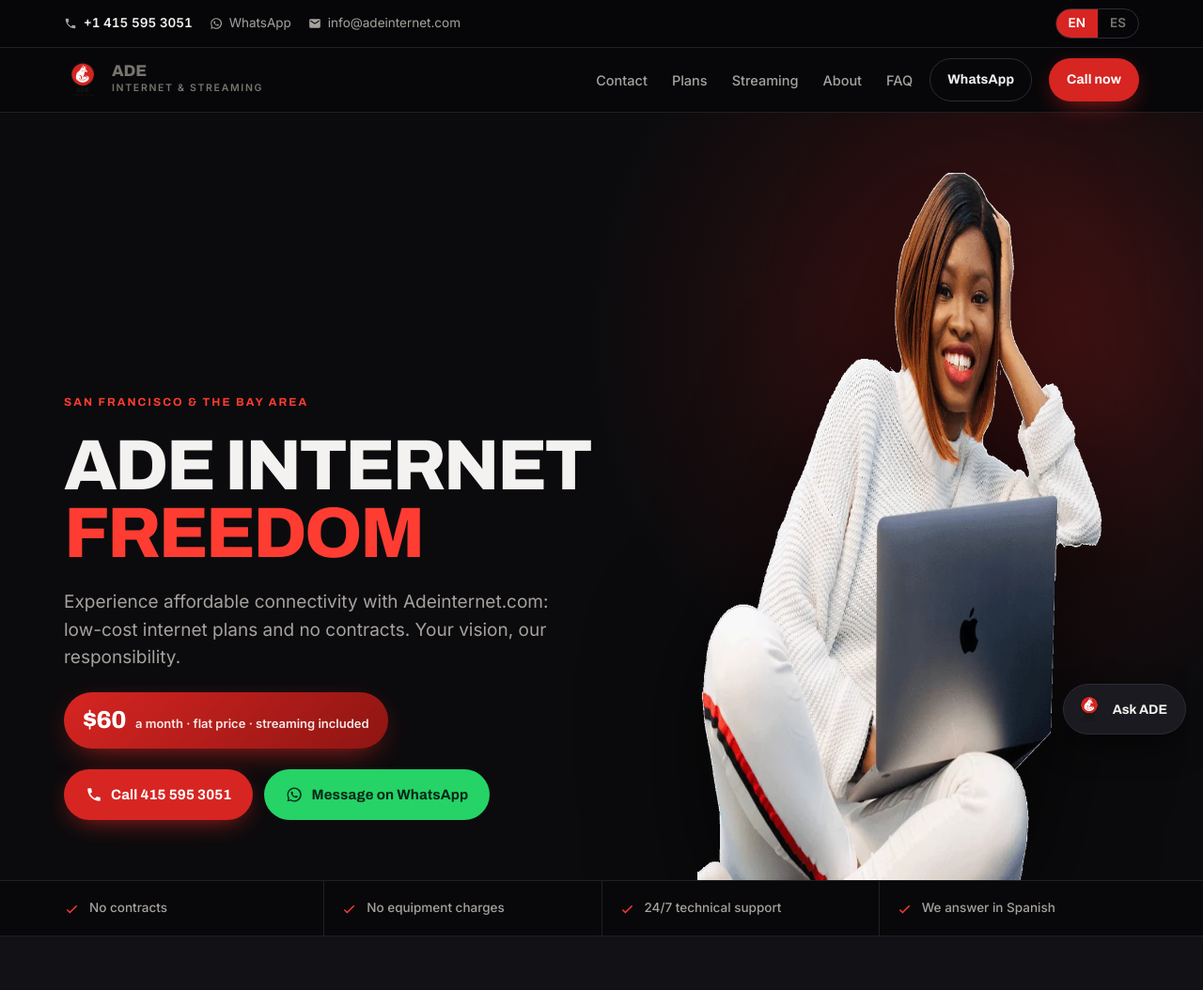
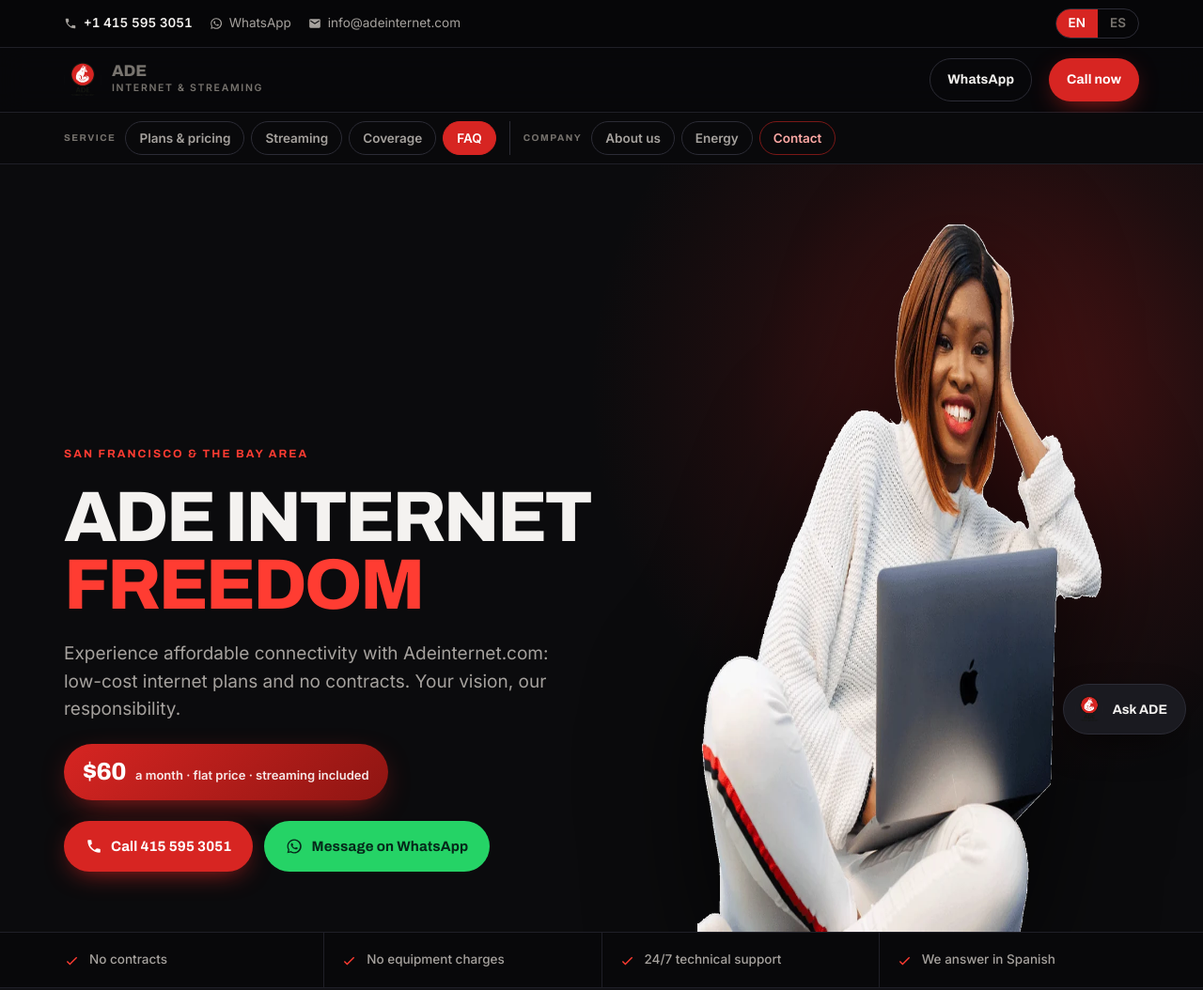
Before and after one commit to MacRampa/llm-chat-app-template, a website: page public/index.html in a window 1280 px wide. Shown: the top 1054 px of the page at 94% size. Drawn offline with Linux system fonts and the light colour scheme.

Commit message:
Add a sticky section directory so sections are reachable without scrolling
The header nav was hidden below 900px, which left phones with no
navigation at all — the whole page had to be scrolled to find anything.

Replaces it with a directory bar that sticks under the header at every
width, grouped into Service (plans, streaming, coverage, FAQ) and
Company (about, energy, contact). The bar scrolls sideways on narrow
screens with a fade hint, highlights the section currently in view, and
keeps the active chip scrolled into sight.

Header and directory now share one sticky wrapper so the two bars move
together, and anchors carry scroll-margin-top so a jumped-to heading
lands clear of both.

Co-Authored-By: Claude Opus 5 <noreply@anthropic.com>
Claude-Session: https://claude.ai/code/session_01Fkd2MmTENsptxvLcRL9Bsu

```diff
--- a/public/index.html
+++ b/public/index.html
@@ -137,9 +137,9 @@ p{margin:0}
 .langs button[aria-pressed="true"]{background:var(--red); color:#fff}
 
 /* ---------- header ---------- */
+.sticky-top{position:sticky; top:env(safe-area-inset-top,0px); z-index:50}
 header.site{
-  position:sticky; top:env(safe-area-inset-top,0px); z-index:50;
-  background:rgba(8,8,10,.86); backdrop-filter:blur(14px);
+  background:rgba(8,8,10,.92); backdrop-filter:blur(14px);
   border-bottom:1px solid var(--line-soft);
 }
 header.site .wrap{display:flex; align-items:center; gap:18px; padding-block:11px}
@@ -147,12 +147,42 @@ header.site .wrap{display:flex; align-items:center; gap:18px; padding-block:11px
 .brand img{width:40px; height:40px; border-radius:50%}
 .brand b{font-family:var(--display); font-weight:800; font-size:17px; letter-spacing:-.01em; display:block; line-height:1.1}
 .brand span{font-size:10.5px; letter-spacing:.16em; text-transform:uppercase; color:var(--fg-faint); font-weight:600}
-nav.main{display:flex; gap:26px}
-nav.main a{text-decoration:none; color:var(--fg-dim); font-size:14.5px; font-weight:500}
-nav.main a:hover{color:var(--fg)}
 header .btn{padding:11px 18px; min-height:42px; font-size:14px}
-@media(max-width:900px){ nav.main{display:none} }
 @media(max-width:560px){ header .btn-ghost{display:none} }
+
+/* section directory — two groups, always visible, scrolls sideways on phones */
+.secnav{position:relative; background:rgba(10,10,12,.95); backdrop-filter:blur(14px); border-bottom:1px solid var(--line-soft)}
+/* hints that the bar scrolls sideways when the chips do not all fit */
+@media(max-width:1000px){
+  .secnav::after{
+    content:""; position:absolute; top:0; bottom:1px; right:0; width:40px; pointer-events:none;
+    background:linear-gradient(90deg,rgba(10,10,12,0),rgba(10,10,12,.95));
+  }
+}
+.secnav .wrap{
+  display:flex; align-items:center; gap:7px; padding-block:9px;
+  overflow-x:auto; scrollbar-width:none; -ms-overflow-style:none; scroll-behavior:smooth;
+}
+.secnav .wrap::-webkit-scrollbar{display:none}
+.secnav .glabel{
+  flex:none; font-family:var(--display); font-size:10px; font-weight:700;
+  letter-spacing:.15em; text-transform:uppercase; color:var(--fg-faint); padding-right:3px;
+}
+.secnav .sep{flex:none; width:1px; align-self:stretch; background:var(--line); margin-inline:7px}
+.secnav a{
+  flex:none; display:inline-flex; align-items:center; min-height:36px;
+  text-decoration:none; font-size:13.5px; font-weight:600; color:var(--fg-dim);
+  border:1px solid var(--line); border-radius:999px; padding:6px 14px; white-space:nowrap;
+  transition:color .14s ease, border-color .14s ease, background .14s ease;
+}
+.secnav a:hover{color:var(--fg); border-color:var(--fg-faint)}
+.secnav a.active{background:var(--red); border-color:var(--red); color:#fff}
+.secnav a.is-contact{border-color:rgba(215,37,34,.55); color:#FFA9A5}
+.secnav a.is-contact.active{color:#fff}
+/* anchors land clear of both sticky bars */
+[id]{scroll-margin-top:132px}
+html{scroll-behavior:smooth}
+@media(prefers-reduced-motion:reduce){ html{scroll-behavior:auto} .secnav .wrap{scroll-behavior:auto} }
 
 /* ---------- hero ---------- */
 .hero{position:relative; overflow:hidden; background:var(--ink); padding-block:clamp(40px,5vw,70px) 0}
@@ -447,6 +477,7 @@ footer a:hover{color:var(--fg)}
 </div>
 
 <!-- ====== header ====== -->
+<div class="sticky-top">
 <header class="site">
   <div class="wrap">
     <a class="brand" href="#top">
@@ -456,17 +487,26 @@ footer a:hover{color:var(--fg)}
         <span>Internet &amp; Streaming</span>
       </span>
     </a>
-    <nav class="main">
-      <a href="#contact" data-es="Contacto">Contact</a>
-      <a href="#plans" data-es="Planes">Plans</a>
-      <a href="#streaming" data-es="Streaming">Streaming</a>
-      <a href="#about" data-es="Nosotros">About</a>
-      <a href="#faq" data-es="Preguntas">FAQ</a>
-    </nav>
     <a class="btn btn-ghost" href="https://wa.me/14155953051" target="_blank" rel="noopener" data-es="WhatsApp">WhatsApp</a>
     <a class="btn btn-red" href="tel:+14155953051" data-es="Llama ahora">Call now</a>
   </div>
 </header>
+
+<nav class="secnav" id="secnav" aria-label="Sections">
+  <div class="wrap" id="secnav-scroll">
+    <span class="glabel" data-es="Servicio">Service</span>
+    <a href="#plans" data-es="Planes y precios">Plans &amp; pricing</a>
+    <a href="#streaming" data-es="Streaming">Streaming</a>
+    <a href="#coverage" data-es="Cobertura">Coverage</a>
+    <a href="#faq" data-es="Preguntas frecuentes">FAQ</a>
+    <span class="sep" aria-hidden="true"></span>
+    <span class="glabel" data-es="Empresa">Company</span>
+    <a href="#about" data-es="Sobre nosotros">About us</a>
+    <a href="#energy" data-es="Energía">Energy</a>
+    <a class="is-contact" href="#contact" data-es="Contacto">Contact</a>
+  </div>
+</nav>
+</div>
 
 <!-- ====== hero ====== -->
 <section class="hero" id="top">
@@ -1229,6 +1269,58 @@ footer a:hover{color:var(--fg)}
     input.style.height = "44px";
     input.style.height = Math.min(input.scrollHeight, 110) + "px";
   });
+
+  /* ---------------- section directory ---------------- */
+  var stickyTop = document.querySelector(".sticky-top");
+  var navScroll = document.getElementById("secnav-scroll");
+  var navLinks = [].slice.call(document.querySelectorAll(".secnav a[href^='#']"));
+  var sections = navLinks
+    .map(function (a) {
+      return { link: a, el: document.getElementById(a.getAttribute("href").slice(1)) };
+    })
+    .filter(function (pair) { return pair.el; });
+  // the bar is grouped by topic, so sort by document order before tracking position
+  sections.sort(function (a, b) {
+    return a.el.compareDocumentPosition(b.el) & Node.DOCUMENT_POSITION_FOLLOWING ? -1 : 1;
+  });
+  var lastActive = null;
+
+  function markActiveSection() {
+    var cutoff = (stickyTop ? stickyTop.getBoundingClientRect().height : 110) + 24;
+    var current = null;
+    sections.forEach(function (pair) {
+      if (pair.el.getBoundingClientRect().top <= cutoff) current = pair;
+    });
+    // near the bottom the last section wins, even if its top is above the fold
+    if (window.innerHeight + window.scrollY >= document.body.scrollHeight - 4) {
+      current = sections[sections.length - 1] || current;
+    }
+    if (current === lastActive) return;
+    lastActive = current;
+    navLinks.forEach(function (a) { a.classList.remove("active"); });
+    if (!current) return;
+    current.link.classList.add("active");
+    // keep the active chip visible in the sideways-scrolling bar
+    if (navScroll && navScroll.scrollWidth > navScroll.clientWidth) {
+      var chip = current.link;
+      var left = chip.offsetLeft - 48;
+      var right = chip.offsetLeft + chip.offsetWidth + 48;
+      if (left < navScroll.scrollLeft) navScroll.scrollTo({ left: left, behavior: "smooth" });
+      else if (right > navScroll.scrollLeft + navScroll.clientWidth) {
+        navScroll.scrollTo({ left: right - navScroll.clientWidth, behavior: "smooth" });
+      }
+    }
+  }
+
+  var queued = false;
+  function onScroll() {
+    if (queued) return;
+    queued = true;
+    requestAnimationFrame(function () { queued = false; markActiveSection(); });
+  }
+  window.addEventListener("scroll", onScroll, { passive: true });
+  window.addEventListener("resize", onScroll, { passive: true });
+  markActiveSection();
 })();
 </script>
 <!-- ARTIFACT:BODY-END -->
```
